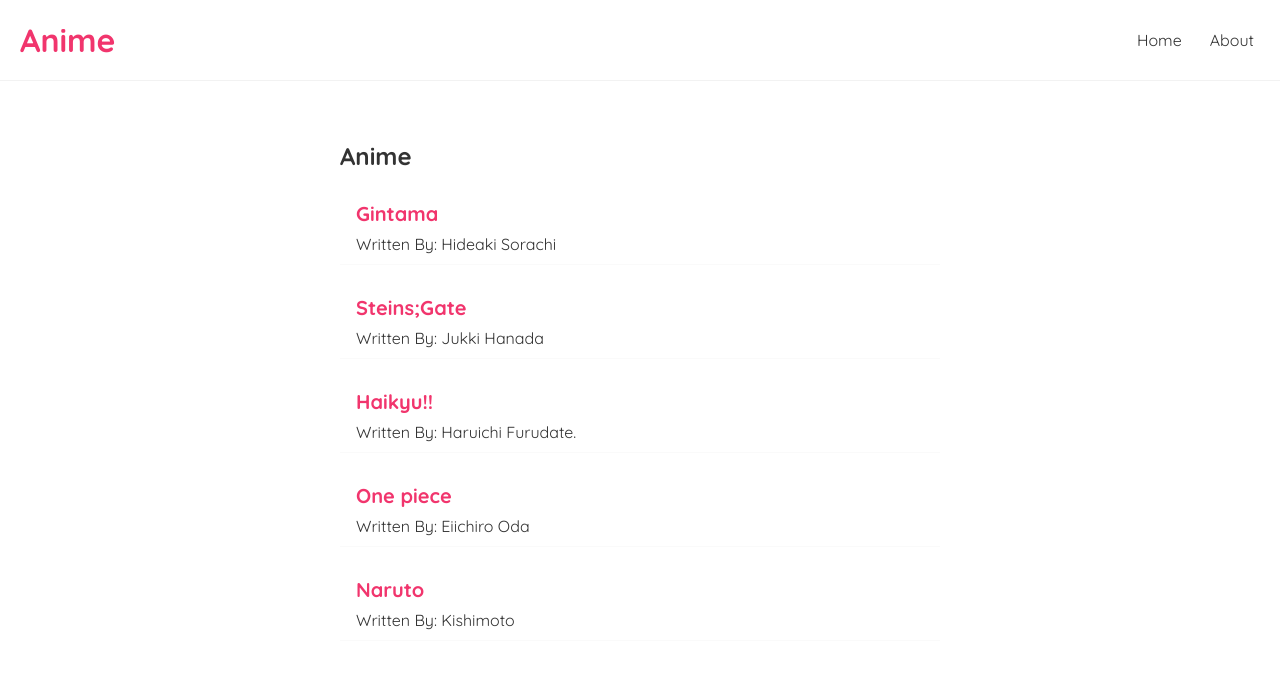
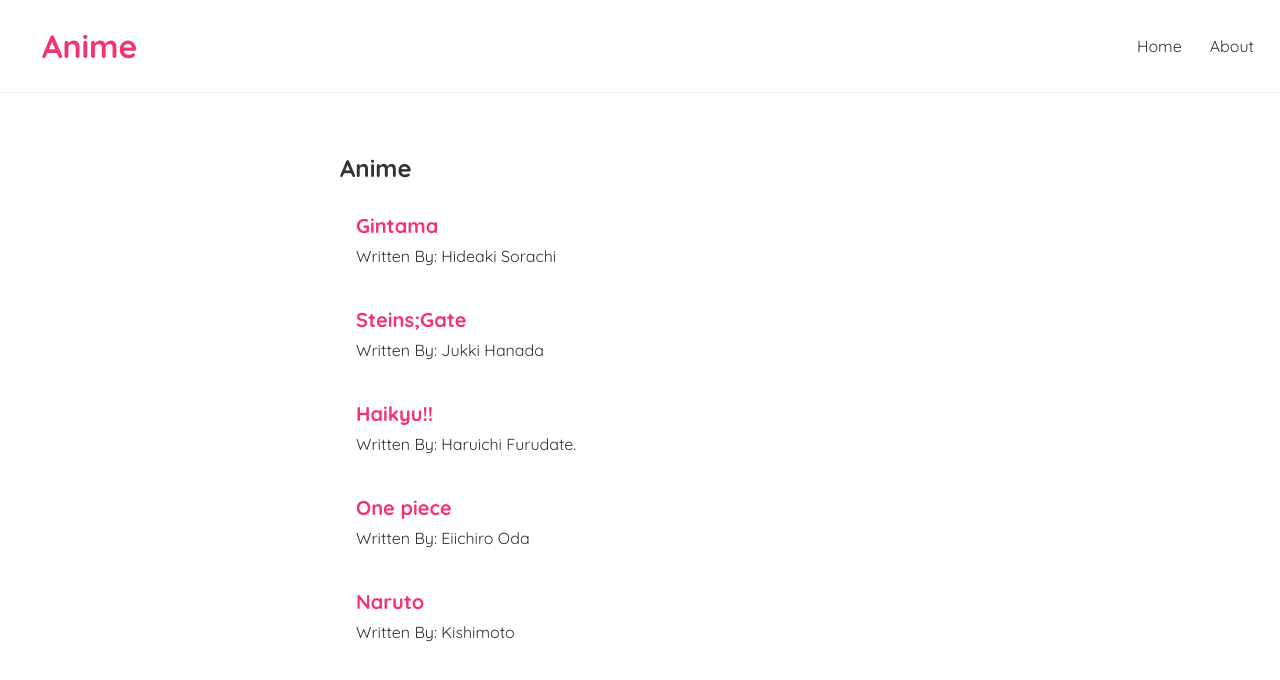
Before and after one commit to birajrb/anime-list, a React (Create React App) app: page / in a window 1280 px wide. Shown: the top 680 px of the page. Built offline with nearby package versions, Linux system fonts and the light colour scheme.

Commit message:
Adds new links in Bloglist and Navbar

```diff
--- a/src/Bloglist.js
+++ b/src/Bloglist.js
@@ -1,11 +1,15 @@
+import { Link } from "react-router-dom";
+
 const Bloglist = ({ blogs, title }) => {
   return (
     <div className="Bloglist">
       <h2>{title}</h2>
       {blogs.map((blog) => (
         <div className="blog-preview" key={blog.id}>
-          <h2>{blog.title}</h2>
-          <p>Written By: {blog.author}</p>
+          <Link to={`/blogs/${blog.id}`}>
+            <h2>{blog.title}</h2>
+            <p>Written By: {blog.author}</p>
+          </Link>
         </div>
       ))}
     </div>
--- a/src/Navbar.js
+++ b/src/Navbar.js
@@ -3,10 +3,12 @@
 const Navbar = () => {
   return (
     <div className="navbar">
-      <h1>Anime</h1>
+      <Link to="/">
+        <h1>Anime</h1>
+      </Link>
       <div className="links">
-        <Link to="/anime-list/">Home</Link>
-        <Link to="/anime-list/about">About</Link>
+        <Link to="/">Home</Link>
+        <Link to="/about">About</Link>
       </div>
     </div>
   );
```
